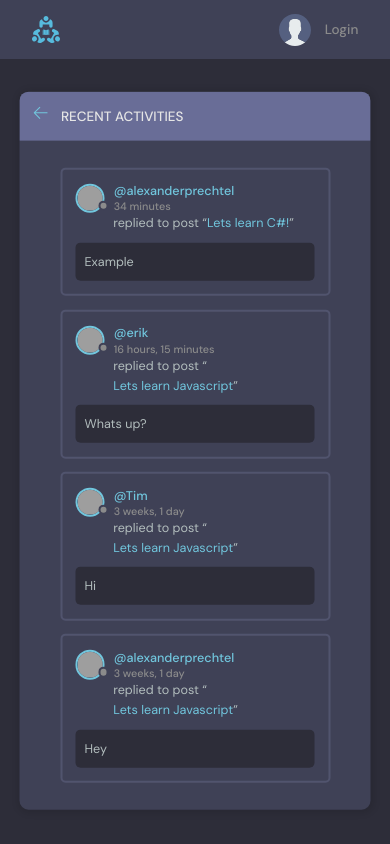
After one commit to alexandernc0043/ITSC-3155, a Django app: page /activity/ in a window 390 px wide. The commit adds this page. Run offline with Django 5.2, Linux system fonts and the light colour scheme; data comes from the database, SQL or seed files in the repository; grey boxes are pictures that could not be loaded.

```diff
--- /dev/null
+++ b/Django Tutorial/studybud/base/templates/base/activity.html
@@ -0,0 +1,59 @@
+{% extends 'main.html' %}
+{% block content %}
+    <main class="layout">
+      <div class="container">
+        <div class="layout__box">
+          <div class="layout__boxHeader">
+            <div class="layout__boxTitle">
+              <a href="{% url 'home' %}">
+                <svg version="1.1" xmlns="http://www.w3.org/2000/svg" width="32" height="32" viewBox="0 0 32 32">
+                  <title>arrow-left</title>
+                  <path
+                    d="M13.723 2.286l-13.723 13.714 13.719 13.714 1.616-1.611-10.96-10.96h27.625v-2.286h-27.625l10.965-10.965-1.616-1.607z"
+                  ></path>
+                </svg>
+              </a>
+              <h3>Recent Activities</h3>
+            </div>
+          </div>
+
+          <div class="activities-page layout__body">
+              {% for message in room_messages %}
+        <div class="activities__box">
+            <div class="activities__boxHeader roomListRoom__header">
+                <a href="{% url 'user-profile' message.user.id %}" class="roomListRoom__author">
+                    <div class="avatar avatar--small">
+                        <img src="https://randomuser.me/api/portraits/women/11.jpg"/>
+                    </div>
+                    <p>
+                        @{{ message.user }}
+                        <span>{{ message.created|timesince }}</span>
+                    </p>
+                </a>
+                {% if request.user == message.user %}
+                    <div class="roomListRoom__actions">
+                        <a href="{% url 'delete-message' message.id %}">
+                            <svg version="1.1" xmlns="http://www.w3.org/2000/svg" width="32" height="32"
+                                 viewBox="0 0 32 32">
+                                <title>remove</title>
+                                <path
+                                        d="M27.314 6.019l-1.333-1.333-9.98 9.981-9.981-9.981-1.333 1.333 9.981 9.981-9.981 9.98 1.333 1.333 9.981-9.98 9.98 9.98 1.333-1.333-9.98-9.98 9.98-9.981z"
+                                ></path>
+                            </svg>
+                        </a>
+                    </div>
+                {% endif %}
+            </div>
+            <div class="activities__boxContent">
+                <p>replied to post “<a href="{% url 'room' message.room.id %}">{{ message.room.name }}</a>”</p>
+                <div class="activities__boxRoomContent">
+                    {{ message.body }}
+                </div>
+            </div>
+        </div>
+    {% endfor %}
+          </div>
+        </div>
+      </div>
+    </main>
+{% endblock content %}
--- a/Django Tutorial/studybud/base/templates/base/topics_component.html
+++ b/Django Tutorial/studybud/base/templates/base/topics_component.html
@@ -13,7 +13,7 @@
             </li>
         {% endfor %}
     </ul>
-    <a class="btn btn--link" href="/">
+    <a class="btn btn--link" href="{% url 'topics' %}">
         More
         <svg version="1.1" xmlns="http://www.w3.org/2000/svg" width="32" height="32" viewBox="0 0 32 32">
             <title>chevron-down</title>
--- a/Django Tutorial/studybud/base/urls.py
+++ b/Django Tutorial/studybud/base/urls.py
@@ -12,6 +12,8 @@ urlpatterns = [
     path('update-room/<str:pk>', views.updateRoom, name="update-room"),
     path('delete-room/<str:pk>', views.deleteRoom, name="delete-room"),
     path('delete-message/<str:pk>', views.deleteMessage, name="delete-message"),
-    path('update-user', views.updateUser, name="update-user")
+    path('update-user', views.updateUser, name="update-user"),
+    path('topics/',views.topicsPage,name="topics"),
+    path('activity/', views.activityPage, name="activity"),
 
 ]
--- a/Django Tutorial/studybud/base/views.py
+++ b/Django Tutorial/studybud/base/views.py
@@ -78,7 +78,7 @@ def home(request):
         Q(name__icontains=q) |
         Q(description__icontains=q)
     )
-    topic = Topic.objects.all()
+    topic = Topic.objects.all()[0:5]
     room_count = rooms.count()
 
     room_messages = Message.objects.filter(Q(room__topic__name__icontains=q))
@@ -191,3 +191,12 @@ def updateUser(request):
             form.save()
             return redirect('user-profile', pk=user.id)
     return render(request, 'base/update-user.html', {'form':form})
+
+def topicsPage(request):
+    q = request.GET.get('q') if request.GET.get('q') != None else ''
+    topics = Topic.objects.filter(name__icontains=q)
+    return render(request, 'base/topics.html',{'topics':topics})
+
+def activityPage(request):
+    room_messages = Message.objects.all()
+    return render(request, 'base/activity.html',{'room_messages':room_messages})
```
Also changed, not shown: Django Tutorial/studybud/base/templates/base/home.html (+4 -4 lines), Django Tutorial/studybud/base/templates/base/topics.html (added, +50 -0 lines), 1 other file.
